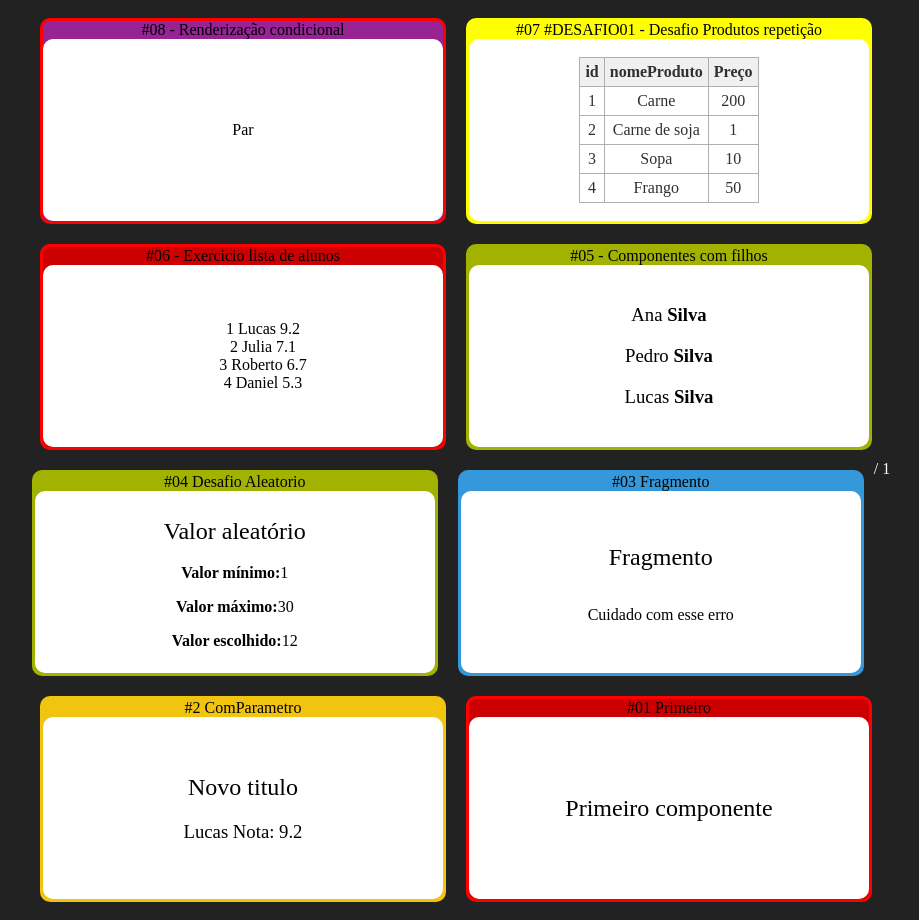
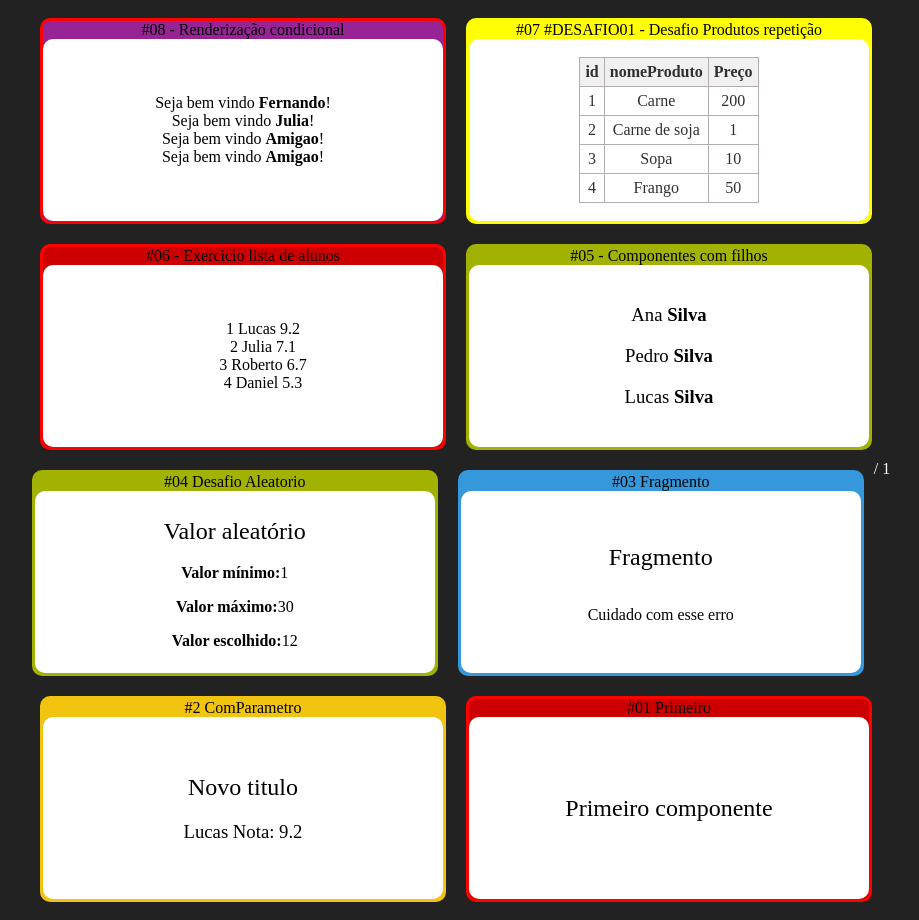
Before and after one commit to nicolas-magalhaes-clear/react-fundamentals, a React (Create React App) app: page / in a window 1280 px wide. Shown: the whole page, without its empty margins (184-1103 px from the left). Built offline with nearby package versions, Linux system fonts and the light colour scheme.

Commit message:
update: UsuarioInfo added to card 08

```diff
--- a/src/app.jsx
+++ b/src/app.jsx
@@ -19,7 +19,10 @@ export default function App() {
             <div className="cards" >
 
                 <Card titulo='#08 - Renderização condicional' color="#982395">
-                    <ParOuImpar numero={2}></ParOuImpar>
+                    <UsuarioInfo usuario={{nome: 'Fernando'}}/>
+                    <UsuarioInfo usuario={{nome: 'Julia'}}/>
+                    <UsuarioInfo usuario={{email: 'Fernando'}}/>
+                    <UsuarioInfo usuario={{}}/>
                 </Card>
 
                 <Card titulo='#07 #DESAFIO01 - Desafio Produtos repetição' color='yellow' border='yellow'>
```
